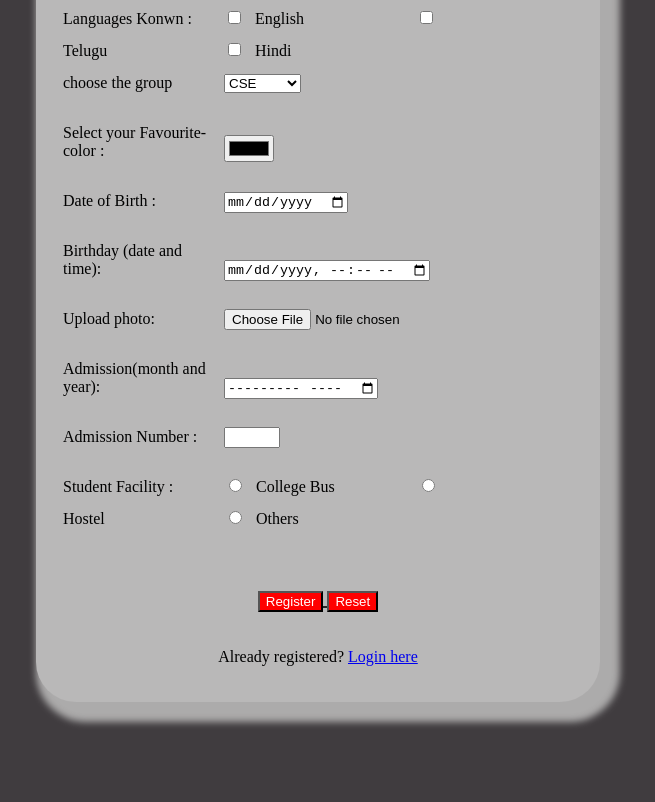
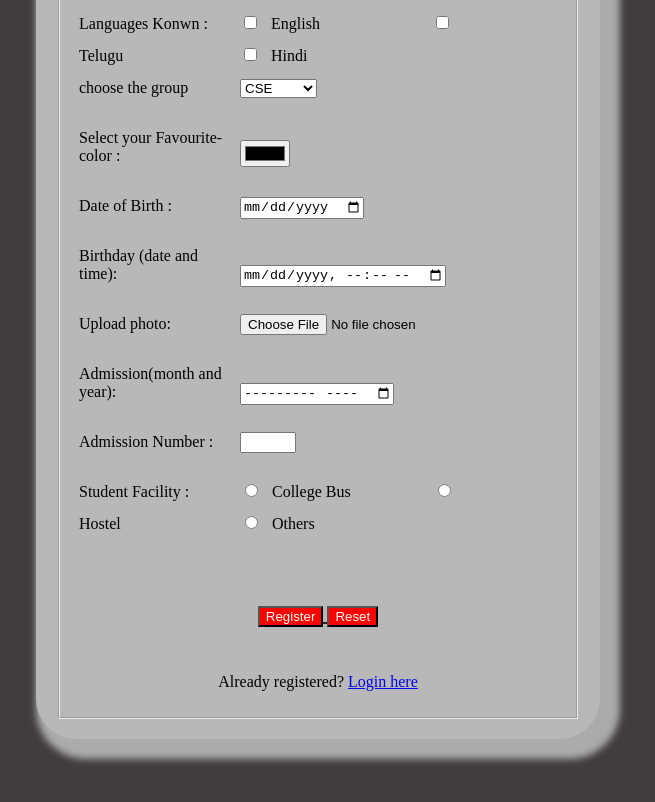
Before and after one commit to Priyankakondreddi/project5, a plain HTML site: page index.html in a window 1280 px wide. Shown: the part 494-1296 px from the top of the page, without its empty margins (322-977 px from the left). Drawn offline with Linux system fonts and the light colour scheme.

Commit message:
Update index.html

```diff
--- a/index.html
+++ b/index.html
@@ -23,7 +23,7 @@ form{
     box-shadow:10px 10px 7px 10px #acabab;
 }
 #submit{
-    padding:20px;
+    padding:30px;
     text-align:center;
 }
     input[type=submit]{
@@ -46,6 +46,7 @@ form{
 </head>
 <body>
     <form>
+        <fieldset>
         <legend>Fill the Details</legend>
         <div id="cls">
         <label for="name">First Name :</label>
@@ -118,7 +119,7 @@ form{
 
 
 
-
+        </fieldset>
     </form>
 </body>
 </html>
```
